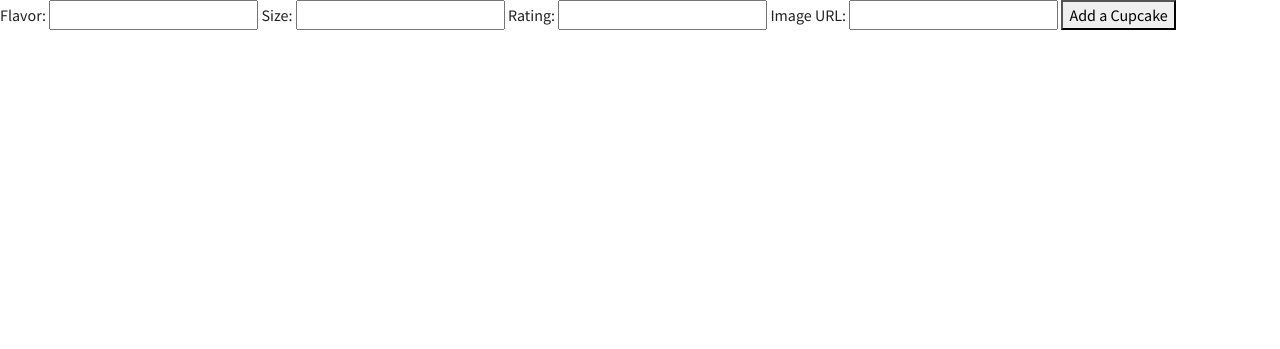
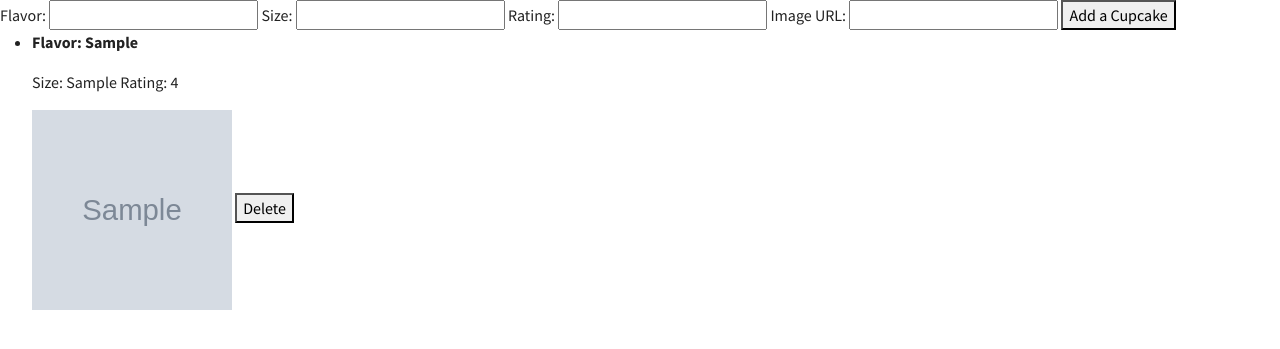
Before and after one commit to loganwinnier/flask-cupcakes, a Flask app: page / in a window 1280 px wide. Shown: the top 349 px of the page. Run offline with Flask 3, Linux system fonts and the light colour scheme; tables that the repository leaves empty hold one stand-in row (values such as "Sample post"); grey boxes marked "Sample" are stand-in pictures.

Commit message:
post code review 3

```diff
--- a/app.py
+++ b/app.py
@@ -91,7 +91,7 @@ def update_cupcake(cupcake_id):
     cupcake.rating = cupcake_modification.get("rating", cupcake.rating)
 
     cupcake_img = cupcake_modification.get("image_url")
-    if cupcake_img == "":
+    if not cupcake_img:
         cupcake.image_url = DEFAULT_IMAGE_URL
     else:
         cupcake.image_url = cupcake_img
--- a/static/js/cupcake.js
+++ b/static/js/cupcake.js
@@ -1,31 +1,25 @@
 "use strict";
 
-const BASE_CUPCAKE_URL = "http://127.0.0.1:5001//api/cupcakes";
+const BASE_CUPCAKE_URL = "/api/cupcakes";
+
 let cupcakes;
-
-
 const $cupcakeList = $('#cupcake-list');
 const $cupcakeForm = $("#cupcake-form");
 
+//TODO: put data in class and Ui into this file
+/** Make fetch request to BASE_CUPCAKE_URL and  display cupcakes in DOM */
 async function getAndShowCupcakes() {
     const response = await fetch(BASE_CUPCAKE_URL);
     const data = await response.json();
     cupcakes = data.cupcakes.map(cupcake => new Cupcake(cupcake));
 
     for (const cupcake of cupcakes) {
-        console.log(cupcake);
-        let $cupcakeLi = $(
-            `<li id='${cupcake.id}'>
-            <p><b>Flavor: ${cupcake.flavor}</b></p>
-            <p> Size: ${cupcake.size} Rating: ${cupcake.rating}</p>
-            <img src=${cupcake.image_url} height="200" width="200">
-            </li>`);
-        $cupcakeList.append($cupcakeLi);
+        cupcake.addToHtml();
     }
-
 }
 
-async function addCupcake(evt) {
+/** handleAddCupcakeForm: Handles submit of cupcake form. Adds new cupcake to database and local storage. Appends to DOM  */
+async function handleAddCupcakeForm(evt) {
     evt.preventDefault();
     const flavor = $("#flavor").val();
     const size = $("#size").val();
@@ -35,25 +29,22 @@ async function addCupcake(evt) {
     const response = await fetch(BASE_CUPCAKE_URL, {
         method: "POST",
         body: JSON.stringify(
-            {"cupcake":
             {
-                "flavor": flavor,
+                "flavor": flavor, //Object Shorthand
                 "size": size,
                 "rating": rating,
                 "image_url": image_url
-            }
-        }),
+            }),
         headers: { "content-type": "application/json" }
     });
+
     const data = await response.json();
+    const cupcake = new Cupcake(data.cupcake);
+    cupcakes.push(cupcake);
 
-    //const cupcake = new Cupcake(data.cupcake);
-
-    await getAndShowCupcakes();
+    cupcake.addToHtml();
+    $cupcakeForm[0].reset();
 }
-
-$cupcakeForm.on("submit", addCupcake);
-
-
+$cupcakeForm.on("submit", handleAddCupcakeForm);
 
 getAndShowCupcakes();
--- a/static/js/model.js
+++ b/static/js/model.js
@@ -1,12 +1,25 @@
-"use strict"
+"use strict";
 
+/** Cupcake:  a cupcake */
 class Cupcake {
+
     constructor({ id, flavor, size, rating, image_url }) {
         this.id = id;
         this.flavor = flavor;
         this.size = size;
         this.rating = rating;
-        this.image_url = image_url
+        this.image_url = image_url;
     }
 
+    /** Create new DOM Li for cupcake. Append to Cupcake list */
+    addToHtml() {
+        let $cupcakeLi = $(
+            `<li id='${this.id}'>
+            <p><b>Flavor: ${this.flavor}</b></p>
+            <p> Size: ${this.size} Rating: ${this.rating}</p>
+            <img src=${this.image_url} height="200" width="200">
+            <button id='delete-cupcake'>Delete</button>
+            </li>`);
+        $cupcakeList.append($cupcakeLi);
+    }
 }
--- a/templates/home.html
+++ b/templates/home.html
@@ -7,12 +7,16 @@
   <form id = "cupcake-form" method="POST">
     <label for="flavor">Flavor:</label>
     <input required type="text" name="flavor" id="flavor">
+
     <label for="flavor">Size:</label>
     <input required type="text" name="size" id="size">
+
     <label for="flavor">Rating:</label>
     <input required type="text" name="rating" id="rating">
+
     <label for="flavor">Image URL:</label>
     <input type="text" name="image-url" id="image-url">
+
     <button type="submit">Add a Cupcake</button>
   </form>
 
```
Also changed, not shown: Insomnia_2023-10-09.json (added, +1 -0 lines).
